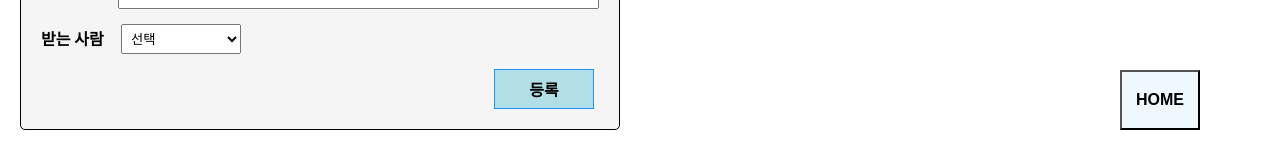
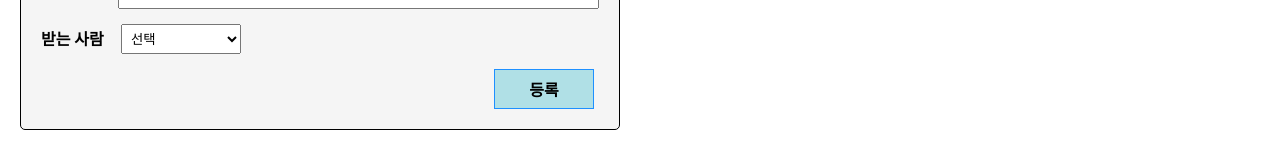
Before and after one commit to G-NooN/fan-mail-box, a React (Create React App) app: page / in a window 1280 px wide. Shown: the part 638-805 px from the top of the page. Built offline with nearby package versions, Linux system fonts and the light colour scheme.

Commit message:
Refactor: remove HomeButton on Main Page

```diff
--- a/src/components/layout/MainPage.jsx
+++ b/src/components/layout/MainPage.jsx
@@ -1,7 +1,6 @@
-import { HomeButton, PageContainer } from "components/styles/GlobalStyle";
+import { PageContainer } from "components/styles/GlobalStyle";
 import AddMailSection from "components/layout/AddMailSection";
 import MailListSection from "components/layout/MailListSection";
-import { Link } from "react-router-dom";
 import { useSelector } from "react-redux";
 
 const MainPage = () => {
@@ -12,9 +11,6 @@ const MainPage = () => {
     <PageContainer>
       <AddMailSection />
       <MailListSection filteredMailList={filteredMailList} />
-      <Link to="/">
-        <HomeButton>HOME</HomeButton>
-      </Link>
     </PageContainer>
   );
 };
```
